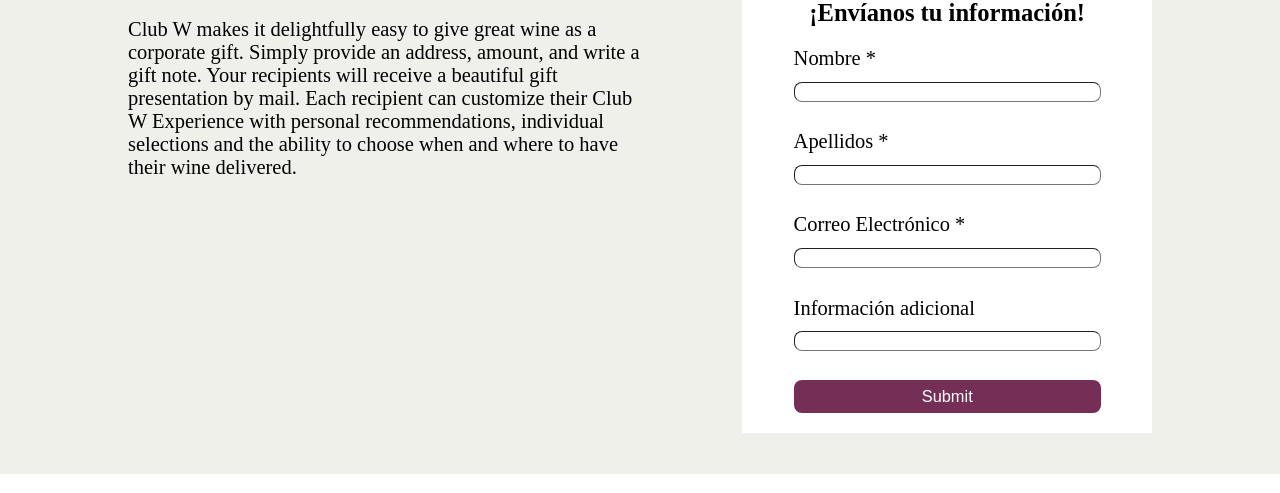
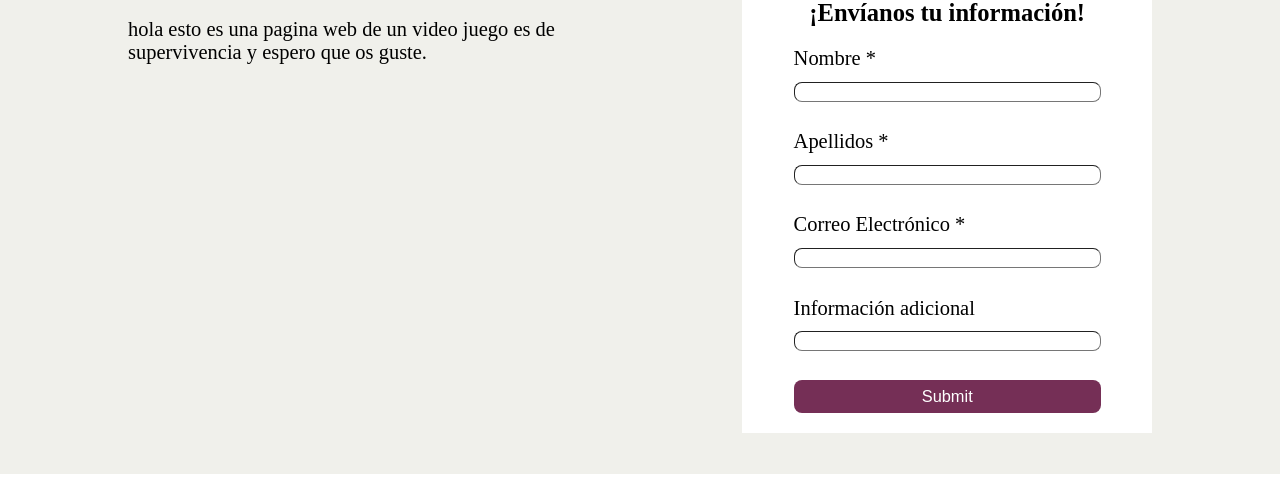
Before and after one commit to Adri13cadiz/shadow-skeletos-pro, a plain HTML site: page index.html in a window 1280 px wide. Shown: the part 147-640 px from the top of the page. Drawn offline with Linux system fonts and the light colour scheme.

Commit message:
primera prueba

```diff
--- a/index.html
+++ b/index.html
@@ -24,12 +24,7 @@
       <div class="contenido-principal__izquierda">
         <img class="contenido-principal__imagen" src="./vinos.jpg" alt="logo">
         <p class="contenido-principal__descripcion">
-          Club W makes it delightfully easy to give great wine as a corporate
-          gift. Simply provide an address, amount, and write a gift note. Your
-          recipients will receive a beautiful gift presentation by mail. Each
-          recipient can customize their Club W Experience with personal
-          recommendations, individual selections and the ability to choose
-          when and where to have their wine delivered.
+         hola esto es una pagina web de un video juego es de supervivencia y espero que os guste.
         </p>
       </div>
 
```
